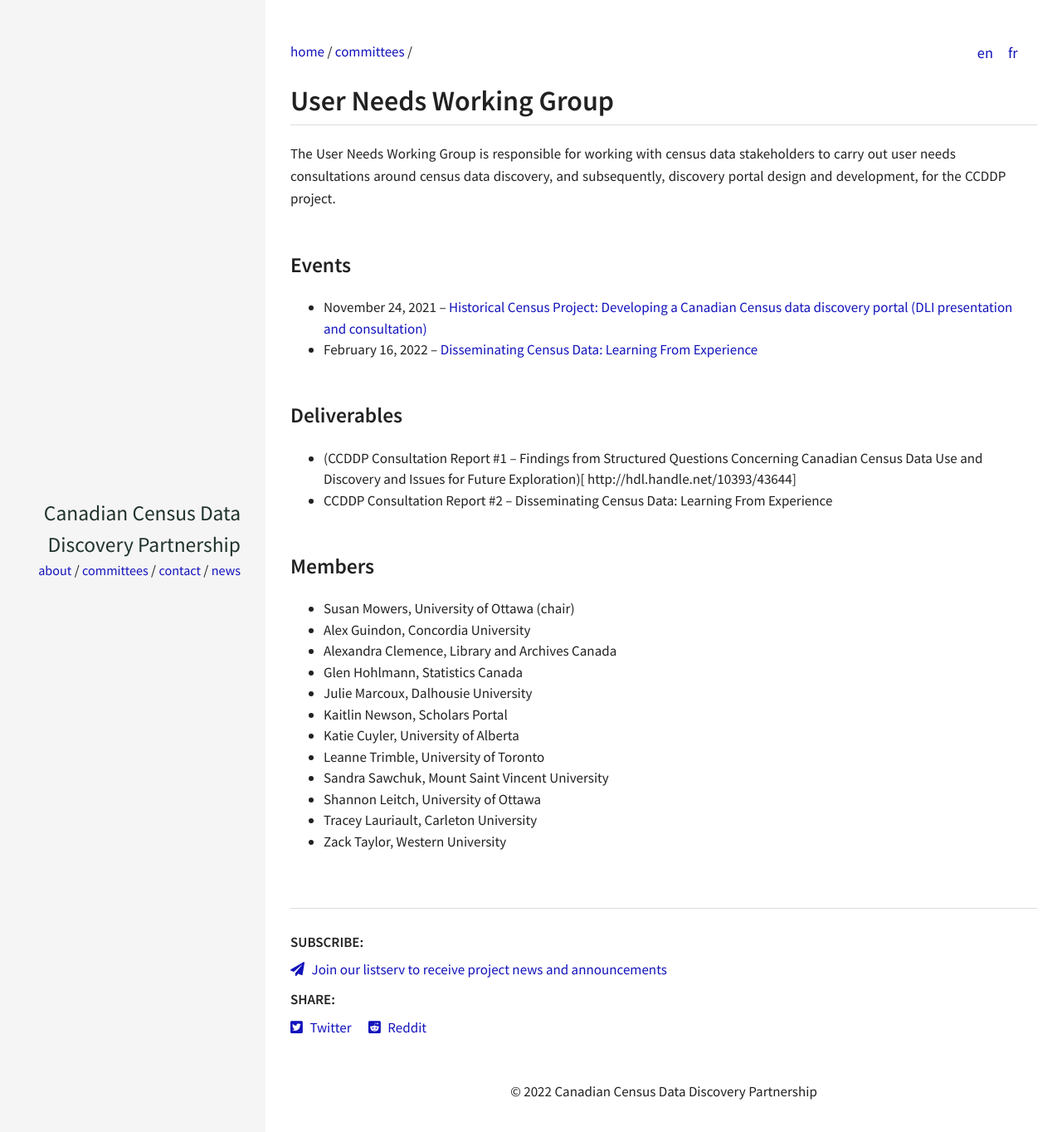
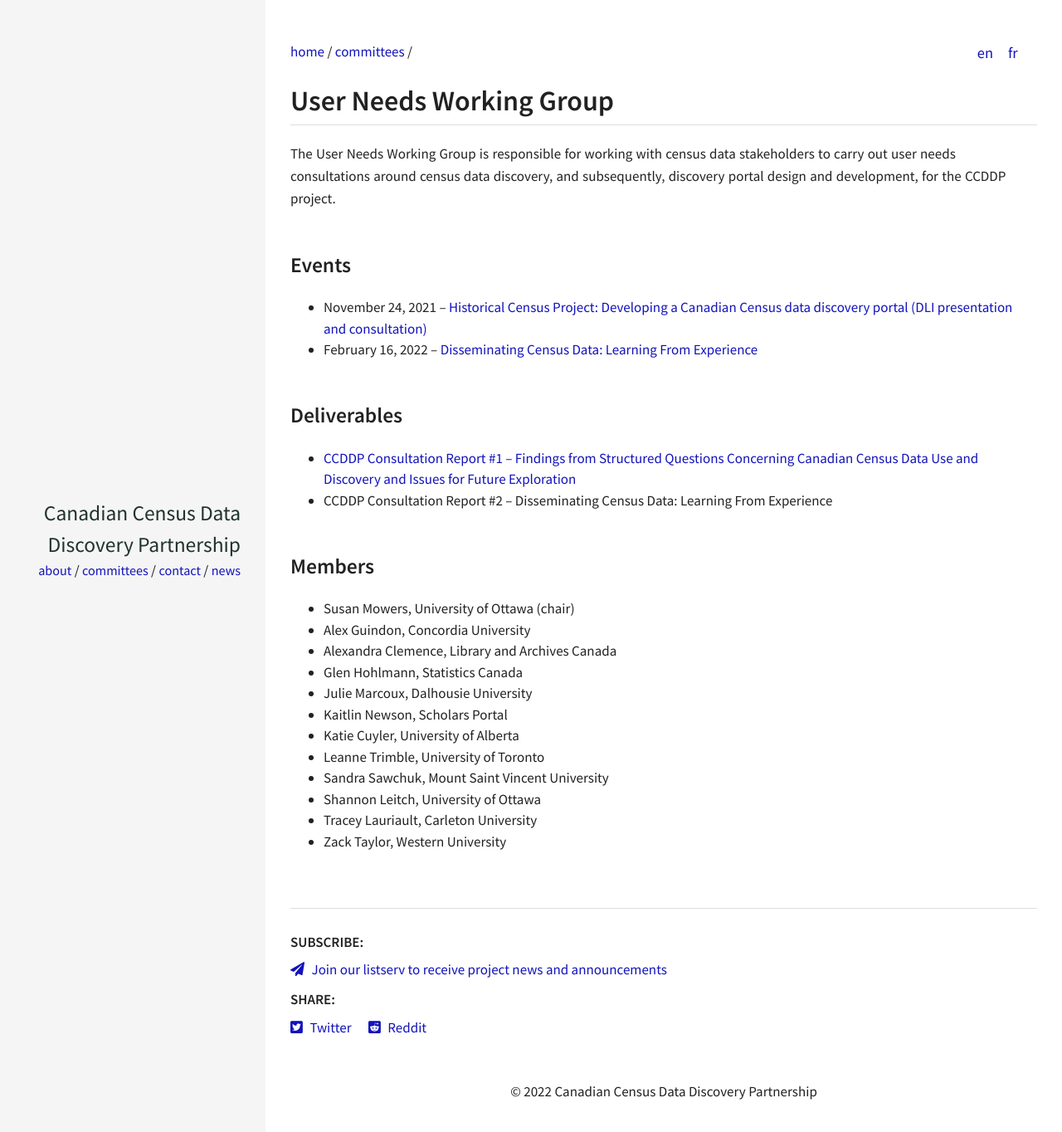
Before and after one commit to census-recensement/census-recensement.github.io, a Jekyll site: the page built from en/committees/user-needs.md, in a window 1280 px wide. Shown: the top 1364 px of the page at 83% size. Built offline with Jekyll 4.4.1, drawn with Linux system fonts in a browser that asks for light colours.

Commit message:
updating link

```diff
--- a/en/committees/user-needs.md
+++ b/en/committees/user-needs.md
@@ -14,7 +14,7 @@
 
 ### Deliverables
 
-- (CCDDP Consultation Report \#1 – Findings from Structured Questions Concerning Canadian Census Data Use and Discovery and Issues for Future Exploration)[ http://hdl.handle.net/10393/43644]
+- [CCDDP Consultation Report \#1 – Findings from Structured Questions Concerning Canadian Census Data Use and Discovery and Issues for Future Exploration](http://hdl.handle.net/10393/43644)
 - CCDDP Consultation Report \#2 -- Disseminating Census Data: Learning From Experience
 
 ### Members
```
